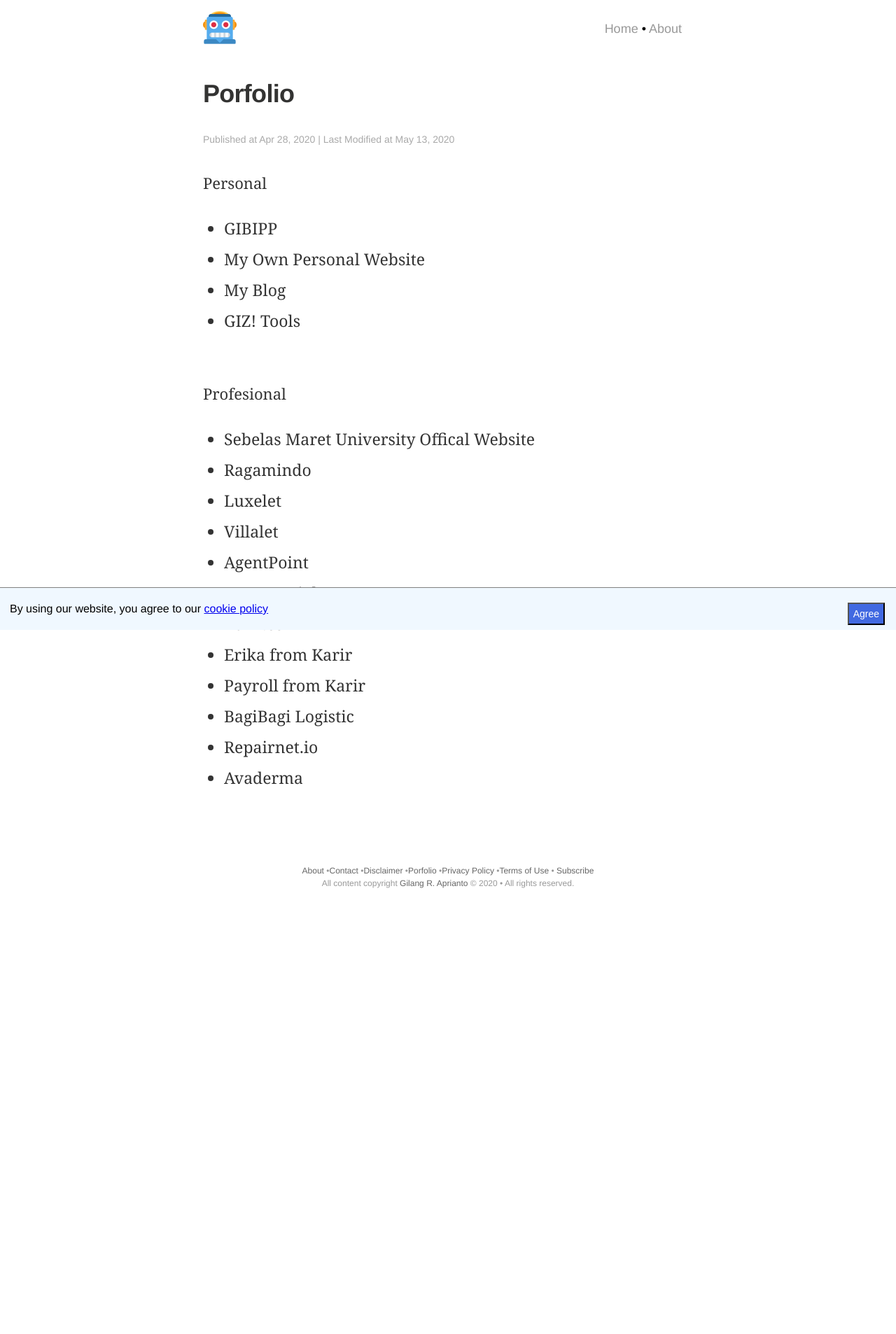
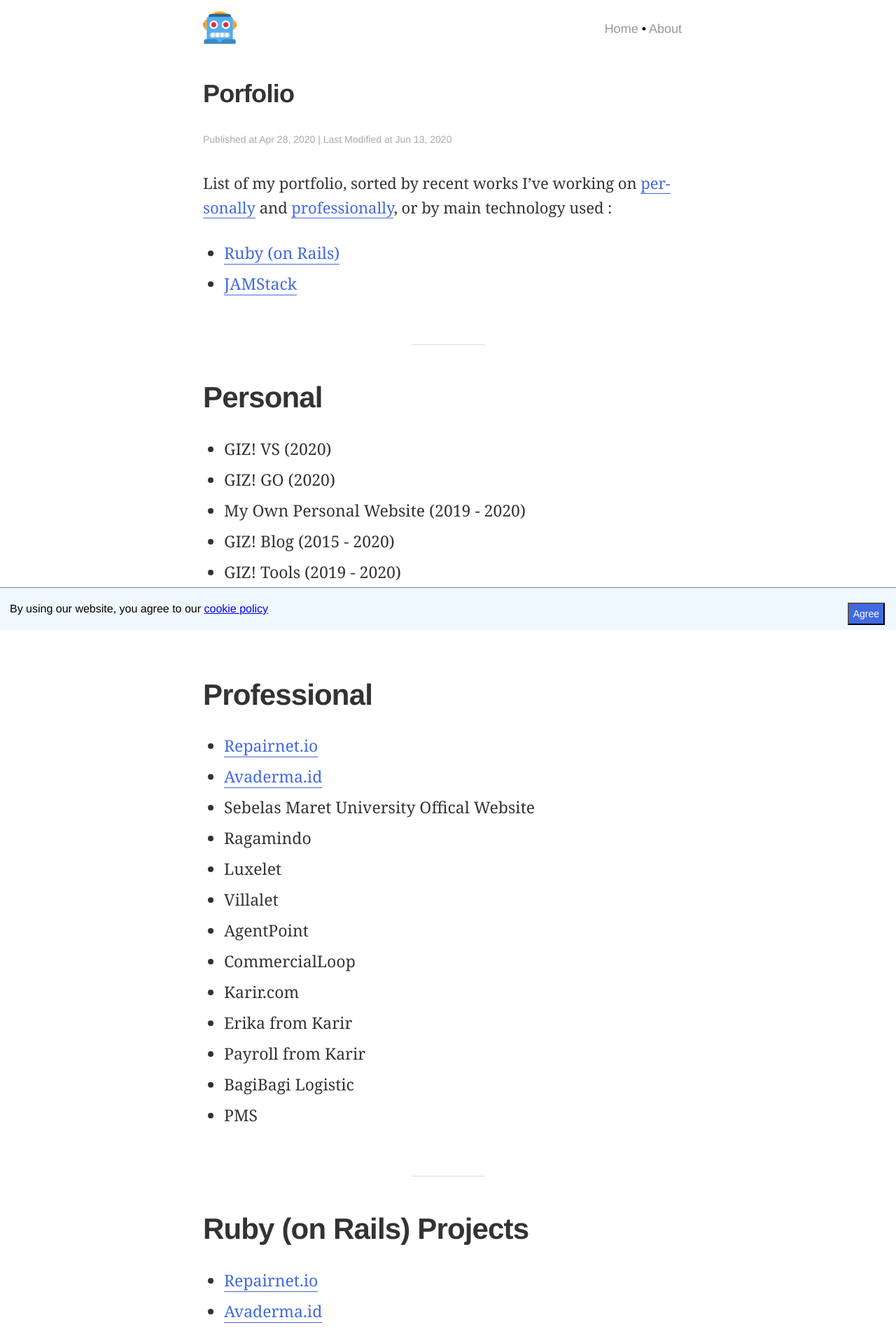
Before and after one commit to gizipp/gizipp.com, a Jekyll site: the page built from _pages/portfolio.md, in a window 1280 px wide. Shown: the top 1906 px of the page at 70% size. Built offline with Jekyll 4.4.1, drawn with Linux system fonts in a browser that asks for light colours; before the commit the page ends 1320 px from its top, so only the background shows below that; some of the changed text lies outside the part shown.

Commit message:
WIP portfolio

```diff
--- a/_includes/styles.scss
+++ b/_includes/styles.scss
@@ -302,8 +302,9 @@
       hyphens: auto;
     }
     a {
-      color: #333333;
-      text-decoration: underline;
+      color: royalblue;
+      border-bottom: 1px solid royalblue;
+      text-decoration: none;
     }
     img, amp-img, amp-youtube {
       margin-top: 30px;
@@ -541,3 +542,9 @@
   padding: 6px;
   font-size: 14px;
 }
+
+.hidden {
+  position: absolute;
+  top: -9999px;
+  left: -9999px;
+}
--- a/_pages/portfolio.md
+++ b/_pages/portfolio.md
@@ -3,18 +3,29 @@
 title: Porfolio
 permalink: /portfolio/
 date: 2020-04-28
-last_modified_at: 2020-05-13
+last_modified_at: 2020-06-13
 ---
 
-Personal
+List of my portfolio, sorted by recent works I've working on [personally](#personal) and [professionally](#professional), or by main technology used :
 
-* GIBIPP
-* My Own Personal Website
-* My Blog
-* GIZ! Tools
+* [Ruby (on Rails)](#ruby-on-rails-projects)
+* [JAMStack](#jamstacks-project)
 
-Profesional
+***
 
+## Personal
+
+* GIZ! VS (2020)
+* GIZ! GO (2020)
+* My Own Personal Website (2019 - 2020)
+* GIZ! Blog (2015 - 2020)
+* GIZ! Tools (2019 - 2020)
+* GIBIPP (2015)
+
+## Professional
+
+* [Repairnet.io](#repairnetio)
+* [Avaderma.id](#avadermaid)
 * Sebelas Maret University Offical Website
 * Ragamindo
 * Luxelet
@@ -25,5 +36,45 @@
 * Erika from Karir
 * Payroll from Karir
 * BagiBagi Logistic
-* Repairnet.io
-* Avaderma
+* PMS
+
+***
+
+## Ruby (on Rails) Projects
+
+* [Repairnet.io](#repairnetio)
+* [Avaderma.id](#avadermaid)
+* Ragamindo
+* Luxelet
+* Villalet
+* AgentPoint
+* CommercialLoop
+* Karir.com
+* Erika from Karir
+* Payroll from Karir
+* BagiBagi Logistic
+* PMS
+* GIBIPP (2015)
+* GIZ! VS (2020)
+* GIZ! GO (2020)
+
+## JAMStack Projects
+
+* GIZ! Blog
+* Personal Site of Gilang Aprianto
+
+***
+
+Detailed of each project I've working on.
+
+## Repairnet.io
+
+Technology used :
+- Ruby 2.7.x
+- Rails 6.x
+
+## Avaderma.id
+
+Technology used :
+- Ruby 2.7.x
+- Rails 6.x
```
